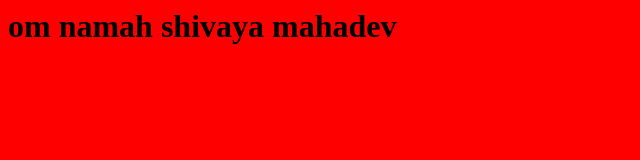
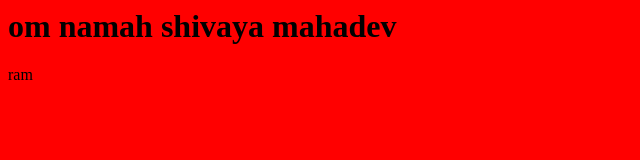
Before and after one commit to BALIRAM-PRAJAPATI/practical-repo, a plain HTML site: page index.html in a window 1280 px wide. Shown: the full height of the page, 0-640 px from the left. Drawn offline with Linux system fonts and the light colour scheme.

Commit message:
added features

```diff
--- a/index.html
+++ b/index.html
@@ -11,5 +11,6 @@
 </head>
 <body>
 <h1>om namah shivaya mahadev</h1>
+<p> ram</p>
 </body>
 </html>
```
